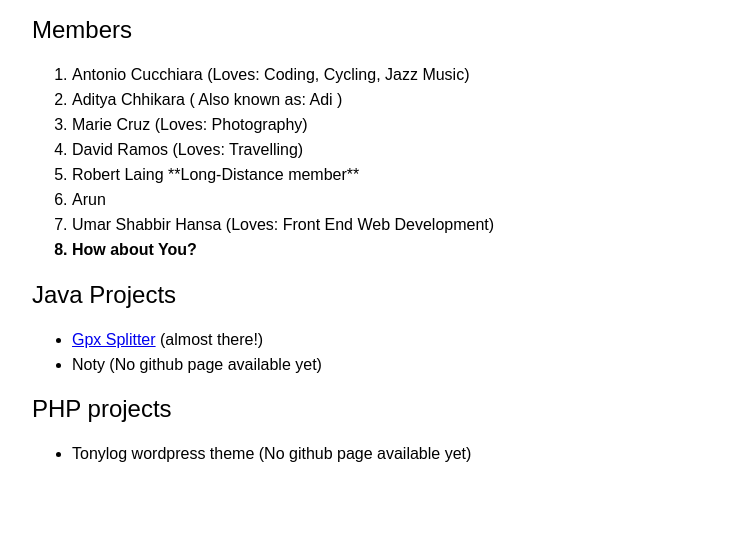
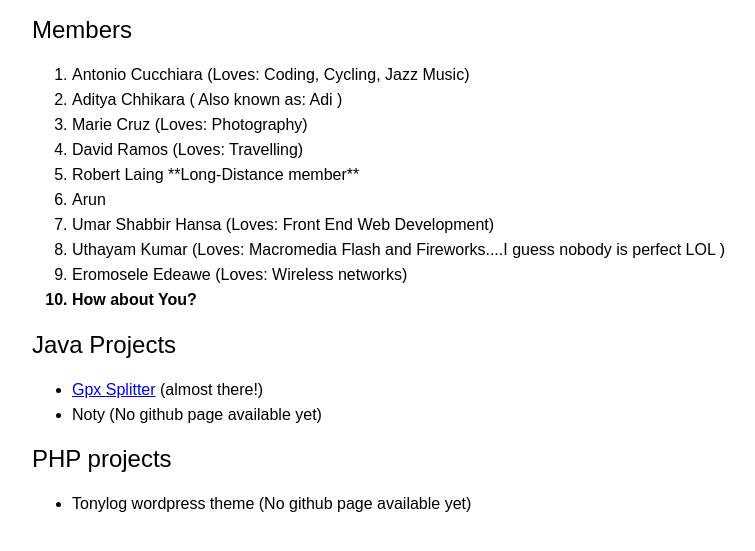
Before and after one commit to umaar/antocuc.github.com, a plain HTML site: page Team_Members.html in a window 1280 px wide. Shown: the part 121-672 px from the top of the page, without its empty margins (258-1013 px from the left). Drawn offline with Linux system fonts and the light colour scheme.

Commit message:
Added Kumar and Eromosele to the team members list.

```diff
--- a/Team_Members.html
+++ b/Team_Members.html
@@ -1,5 +1,6 @@
 <!DOCTYPE html PUBLIC "-//W3C//DTD HTML 4.01//EN" "http://www.w3.org/TR/html4/strict.dtd">
 <html><head>
+
 
 
   <meta content="text/html; charset=ISO-8859-1" http-equiv="content-type"><title>Awesome members github page</title>
@@ -36,6 +37,10 @@ new challenges.</p>
   <li>Robert Laing **Long-Distance member**</li>
   <li>Arun</li>
   <li>Umar Shabbir Hansa (Loves: Front End Web Development)</li>
+  <li>Uthayam Kumar (Loves: Macromedia Flash and Fireworks....I guess nobody is perfect LOL )</li>
+  <li>Eromosele Edeawe (Loves: Wireless networks)<br>
+  </li>
+
 <li style="font-weight: bold;">How about You?</li>
 </ol>
 
```
